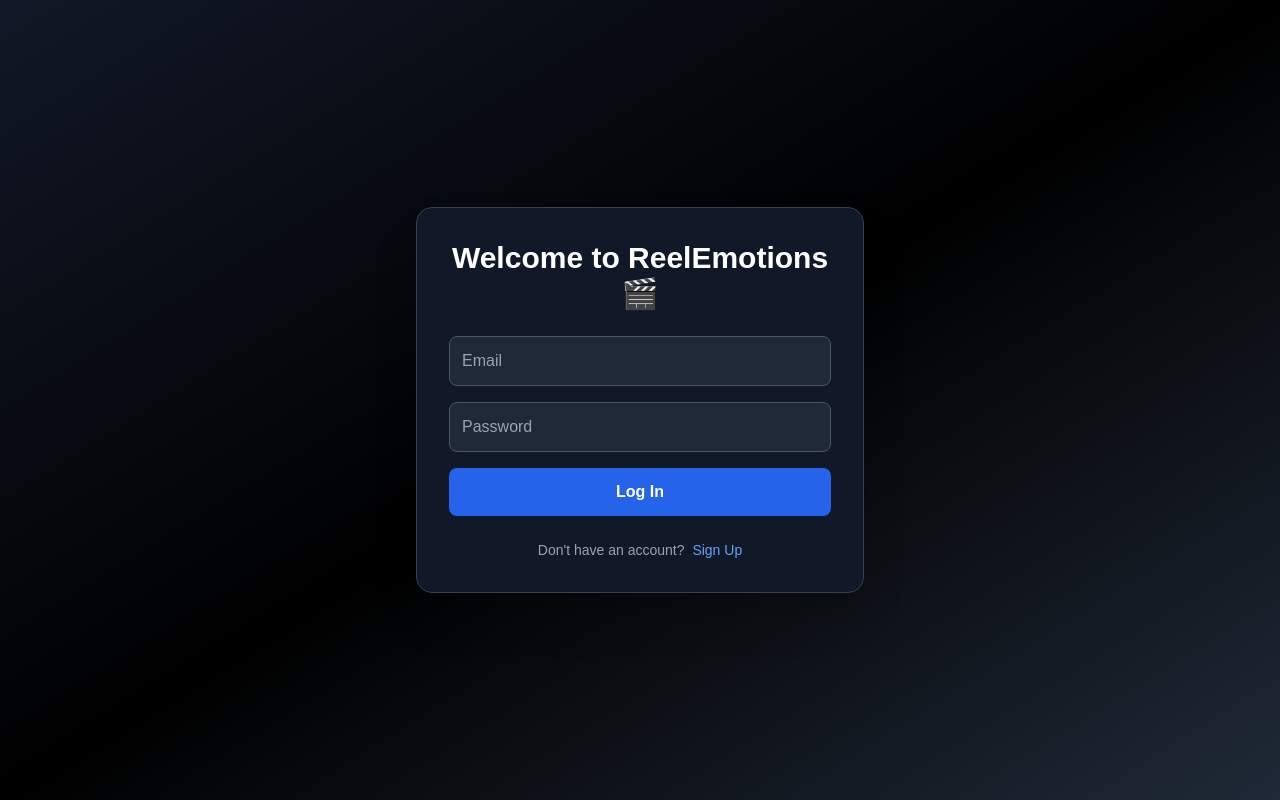
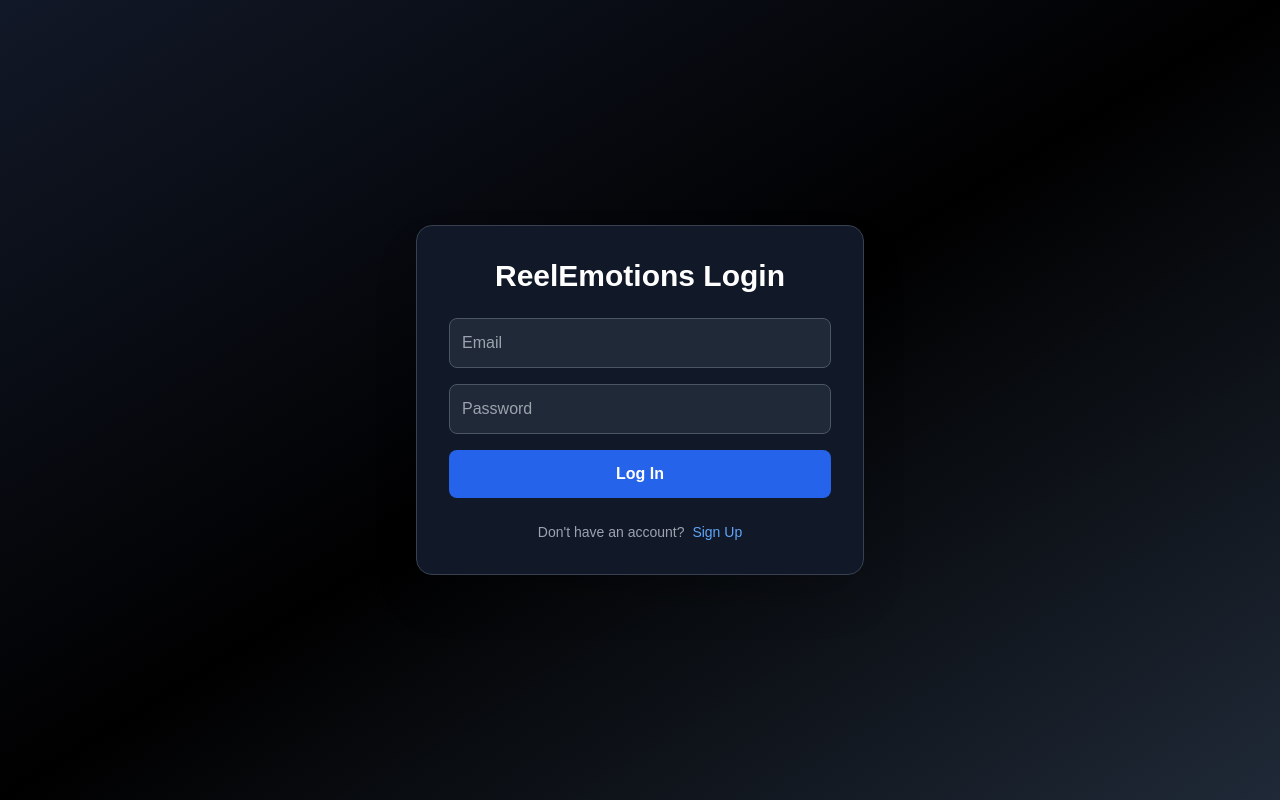
Before and after one commit to hanluu1/movie-app, a Next.js app: page /login in a window 1280 px wide. Built offline with nearby package versions, Linux system fonts and the light colour scheme; no server answers; a web font is replaced by a local one.

Commit message:
update login

```diff
--- a/src/app/(auth)/login/page.tsx
+++ b/src/app/(auth)/login/page.tsx
@@ -33,7 +33,7 @@ export default function AuthPage () {
     <div className="min-h-screen bg-gradient-to-br from-gray-900 via-black to-gray-800 flex items-center justify-center">
       <div className="w-full max-w-md bg-gray-900 border border-gray-700 p-8 rounded-2xl shadow-2xl">
         <h1 className="text-3xl font-extrabold text-center text-white mb-6">
-          {isLogin ? 'Welcome to ReelEmotions 🎬' : 'Join Reel Emotions 🍿'}
+          {isLogin ? 'ReelEmotions Login' : 'Join ReelEmotions Today'}
         </h1>
         <form onSubmit={handleSubmit} className="flex flex-col gap-4">
           <input
```
